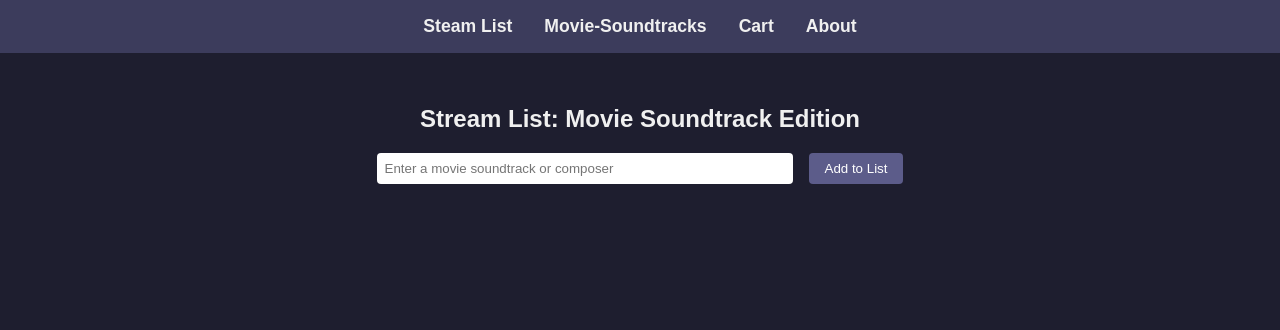
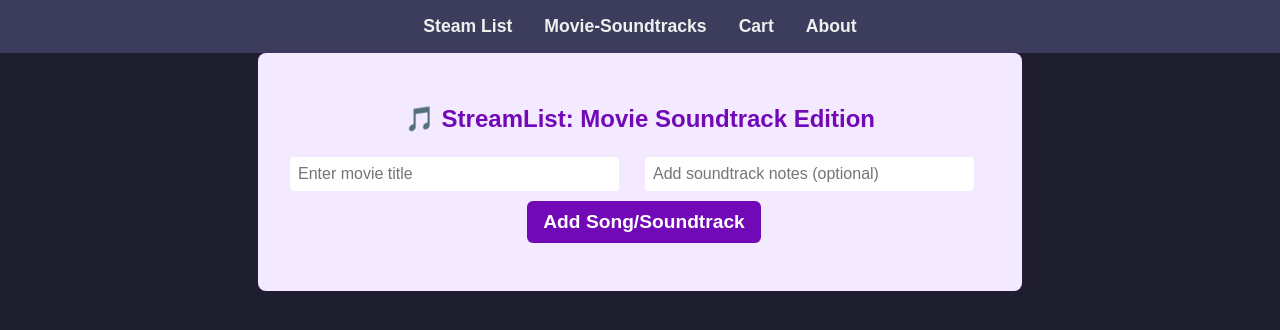
Before and after one commit to 2Kier16/streamlist-soundtracks, a React (Create React App) app: page / in a window 1280 px wide. Shown: the top 330 px of the page. Built offline with nearby package versions, Linux system fonts and the light colour scheme.

Commit message:
Update README, Home.js, and Home.css with final Week 2 features

```diff
--- a/package.json
+++ b/package.json
@@ -9,6 +9,7 @@
     "@testing-library/user-event": "^13.5.0",
     "react": "^19.2.0",
     "react-dom": "^19.2.0",
+    "react-icons": "^5.5.0",
     "react-router-dom": "^7.9.5",
     "react-scripts": "5.0.1",
     "web-vitals": "^2.1.4"
--- a/src/App.js
+++ b/src/App.js
@@ -1,6 +1,6 @@
 import React from 'react';
 import { BrowserRouter as Router, Routes, Route, Link } from 'react-router-dom';
-import StreamList from './components/StreamList';
+import Home from './components/Home';
 import Movies from './components/Movies';
 import Cart from './components/Cart';
 import About from './components/About';
@@ -18,7 +18,7 @@ function App() {
       </nav>
 
       <Routes>
-        <Route path="/" element={<StreamList />} />
+        <Route path="/" element={<Home />} />
         <Route path="/movies" element={<Movies />} />
         <Route path="/cart" element={<Cart />} />
         <Route path="/about" element={<About />} />
--- /dev/null
+++ b/src/components/Home.css
@@ -0,0 +1,89 @@
+.home-container {
+  padding: 2rem;
+  max-width: 700px;
+  margin: auto;
+  background-color: #f3eaff;
+  border-radius: 8px;
+  box-shadow: 0 0 10px rgba(114, 9, 183, 0.1);
+}
+
+h2 {
+  text-align: center;
+  color: #7209b7;
+  margin-bottom: 1.5rem;
+}
+
+form {
+  display: flex;
+  flex-wrap: wrap;
+  gap: 10px;
+  justify-content: center;
+  margin-bottom: 1rem;
+}
+
+form input {
+  flex: 1 1 40%;
+  padding: 10px;
+  border: 1px solid #ccc;
+  border-radius: 6px;
+  font-size: 1rem;
+  background-color: #ffffff;
+  color: #333333
+}
+
+form button {
+  display: flex;
+  align-items: center;
+  gap: 6px;
+  padding: 10px 16px;
+  background-color: #7209b7;
+  color: white;
+  border: none;
+  border-radius: 6px;
+  cursor: pointer;
+  font-weight: bold;
+  transition: background-color 0.3s ease;
+}
+
+form button:hover {
+  background-color: #560bad;
+}
+
+ul {
+  list-style: none;
+  padding: 0;
+}
+
+li {
+  background-color: #ffffff;
+  margin: 10px 0;
+  padding: 12px;
+  border-radius: 6px;
+  box-shadow: 0 0 5px rgba(0,0,0,0.05);
+  display: flex;
+  align-items: center;
+  justify-content: space-between;
+  flex-wrap: wrap;
+}
+
+li strong {
+  color: #333333;
+}
+
+.completed {
+  text-decoration: underline;
+  color: #888888;
+}
+
+button {
+  background: none;
+  border: none;
+  cursor: pointer;
+  margin-left: 8px;
+  font-size: 1.2rem;
+  color: #7209b7;
+}
+
+button:hover {
+  color: #560bad;
+}
--- /dev/null
+++ b/src/components/Home.js
@@ -0,0 +1,78 @@
+import React, { useState } from 'react';
+import { FaEdit, FaTrash, FaCheckCircle, FaMusic } from 'react-icons/fa';
+import './Home.css';
+
+function Home() {
+  const [movieTitle, setMovieTitle] = useState('');
+  const [notes, setNotes] = useState('');
+  const [list, setList] = useState([]);
+
+  const handleSubmit = (e) => {
+    e.preventDefault();
+    if (!movieTitle.trim()) return;
+    setList([...list, { title: movieTitle, notes, completed: false }]);
+    setMovieTitle('');
+    setNotes('');
+  };
+
+  const handleDelete = (index) => {
+    const updated = [...list];
+    updated.splice(index, 1);
+    setList(updated);
+  };
+
+  const handleComplete = (index) => {
+    const updated = [...list];
+    updated[index].completed = !updated[index].completed;
+    setList(updated);
+  };
+
+  const handleEdit = (index) => {
+    const updated = [...list];
+    setMovieTitle(updated[index].title);
+    setNotes(updated[index].notes);
+    updated.splice(index, 1);
+    setList(updated);
+  };
+
+  return (
+    <div className="home-container">
+      <h2>🎵 StreamList: Movie Soundtrack Edition</h2>
+      <form onSubmit={handleSubmit}>
+        <input
+          type="text"
+          value={movieTitle}
+          onChange={(e) => setMovieTitle(e.target.value)}
+          placeholder="Enter movie title"
+        />
+        <input
+          type="text"
+          value={notes}
+          onChange={(e) => setNotes(e.target.value)}
+          placeholder="Add soundtrack notes (optional)"
+        />
+        <button type="submit">Add Song/Soundtrack</button>
+      </form>
+
+      <ul>
+        {list.map((item, index) => (
+          <li key={index} className={item.completed ? 'completed' : ''}>
+            <strong>{item.title}</strong> — {item.notes}
+            <button onClick={() => handleComplete(index)} title="Mark as Favorite">
+              <FaCheckCircle />
+            </button>
+            <button onClick={() => handleEdit(index)} title="Edit Entry">
+              <FaEdit />
+            </button>
+            <button onClick={() => handleDelete(index)} title="Delete Entry">
+              <FaTrash />
+            </button>
+            <FaMusic style={{ marginLeft: '10px' }} />
+          </li>
+        ))}
+      </ul>
+    </div>
+  );
+}
+
+export default Home;
```
Also changed, not shown: 2 other files (tests, documents, lock files or other folders).
